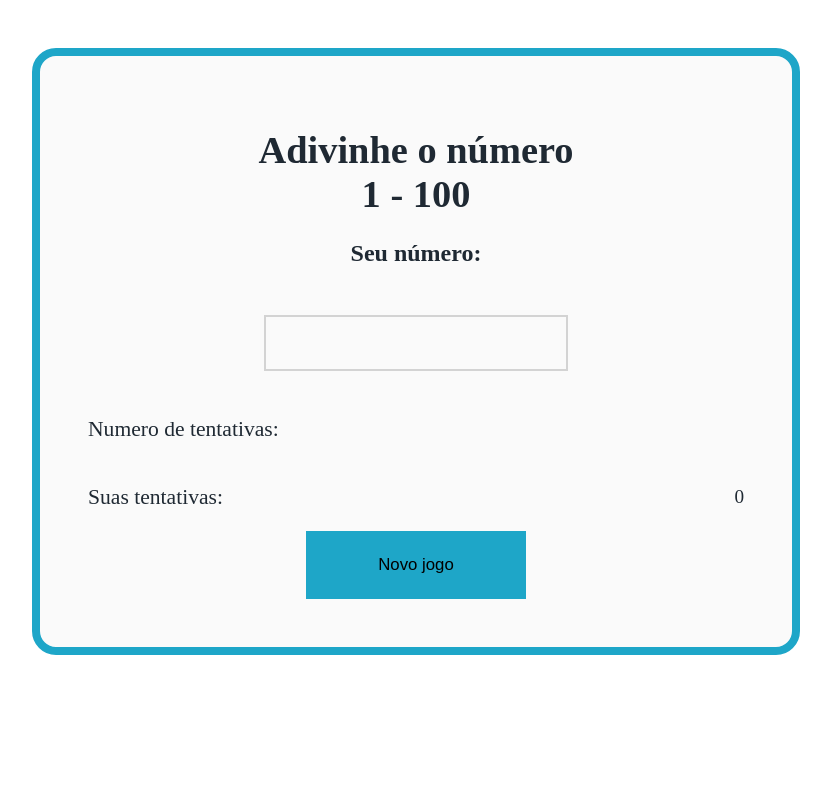
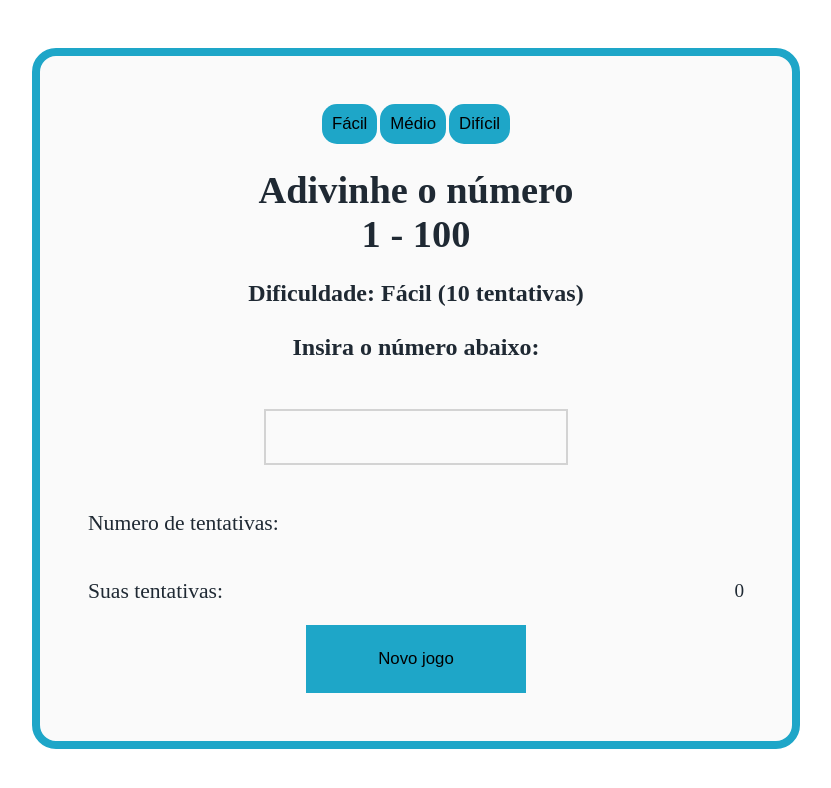
Before and after one commit to kauancordeiro/adivinhe-numero, a plain HTML site: page index.html in a window 1280 px wide. Shown: the whole page, without its empty margins (224-1055 px from the left). Drawn offline with Linux system fonts and the light colour scheme.

Commit message:
Adicionado 3 dificuldades no jogo

```diff
--- a/index.html
+++ b/index.html
@@ -11,6 +11,11 @@
 
 <body onload="init()">
   <main>
+
+    <button class="dificuldade" id="easy" onclick="easy()">Fácil</button>
+    <button class="dificuldade" id="medium" onclick="medium()">Médio</button>
+    <button class="dificuldade" id="hard" onclick="hard()">Difícil</button>
+
     <div id="welcomeScreen">
       <h2>Adivinhe o número <br />1 - 100</h2>
     </div>
@@ -30,7 +35,9 @@
           <span id="guesses">0</span>
         </div>
       </section>
-      <button id="newGameButton" onclick="newGame()">Novo jogo</button>
+      <div class="button">
+        <button class="newGameButton" id="newGameButton" onclick="newGame()">Novo jogo</button>
+      </div>
     </div>
   </main>
   <script src="index.js"></script>
--- a/index.js
+++ b/index.js
@@ -1,7 +1,7 @@
 let computerNumber
 let userNumbers = []
 let attempts = 0
-let maxGuesses = 10
+let maxGuesses = 9
 
 function newGame() {
     window.location.reload()
@@ -11,12 +11,34 @@ function init() {
 
     computerNumber = Math.floor(Math.random() * 100 + 1)
     console.log(computerNumber)
+    document.getElementById("textOutput").innerHTML = "Dificuldade: Fácil (10 tentativas)<br><br> Insira o número abaixo:"
+
 
 
 }
+console.log(maxGuesses)
+
+function easy() {
+    maxGuesses = 9
+    console.log(maxGuesses)
+    document.getElementById("textOutput").innerHTML = "Dificuldade: Fácil (10 tentativas)<br><br> Insira o número abaixo:"
+}
+function medium() {
+    maxGuesses = 5
+    console.log(maxGuesses)
+    document.getElementById("textOutput").innerHTML = "Dificuldade: Médio (6 tentativas)<br><br> Insira o número abaixo:"
+}
+function hard() {
+    maxGuesses = 2
+    console.log(maxGuesses)
+    document.getElementById("textOutput").innerHTML = "Dificuldade: Dificil (3 tentativas)<br><br> Insira o número abaixo:"
+}
+
+
 
 function compareNumbers() {
     const userNumber = Number(document.getElementById("inputBox").value)
+    if (userNumber <= 100) {
         userNumbers.push(" " + userNumber)
         document.getElementById("guesses").innerHTML = userNumbers
 
@@ -39,7 +61,13 @@ function compareNumbers() {
                 document.getElementById("inputBox").setAttribute("Readonly", "Readonly")
             }
         } else {
+            attempts++
+            document.getElementById("attempts").innerHTML = attempts
             document.getElementById("textOutput").innerHTML = "Você perdeu, a resposta é: " + computerNumber
             document.getElementById("inputBox").setAttribute("Readonly", "Readonly")
         }
     }
+    else {
+        document.getElementById("textOutput").innerHTML = "Digite um número menor ou igual a 100"
+    }
+}
--- a/style.css
+++ b/style.css
@@ -29,6 +29,14 @@
   color: #1f2933;
 }
 
+.dificuldade {
+  border-radius: 15px;
+  text-align: center;
+  padding: 10px;
+  background-color: #1ea6c8;
+
+}
+
 h2 {
   font-size: 3.2rem;
   margin: 2rem 2rem 2rem 2rem;
@@ -43,12 +51,20 @@
   flex-direction: column;
 }
 
+#button {
+  display: block;
+}
+
+
+
+
+
 button {
   border: none;
   cursor: pointer;
   background: var(--green);
   padding: 2rem 6rem;
-    border-radius: 1rem 1rem 0 0;
+  border-radius: 1rem 1rem 0;
   font-size: 1.4rem;
 }
 
```
Lines whose indentation alone changed are shown as unchanged.
